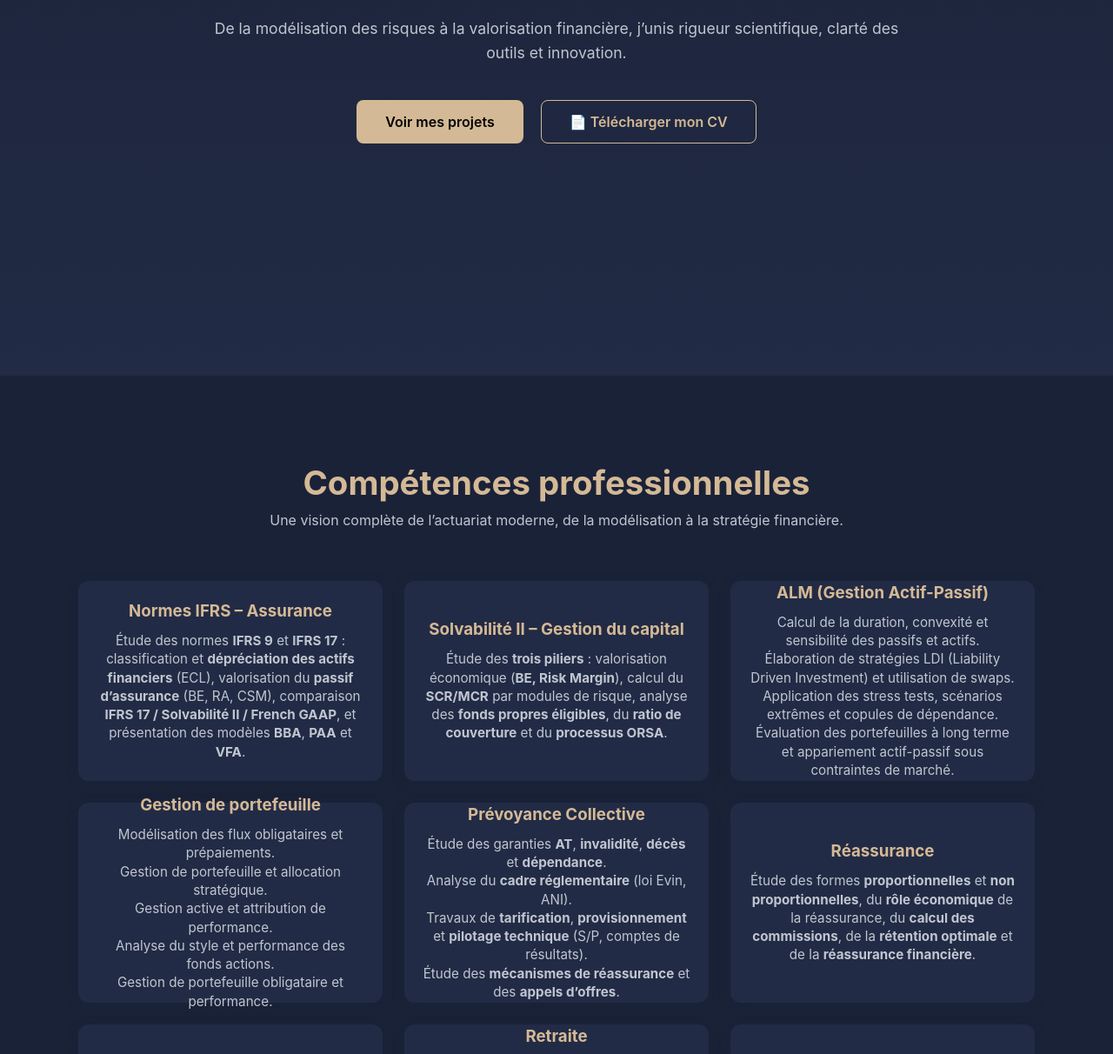
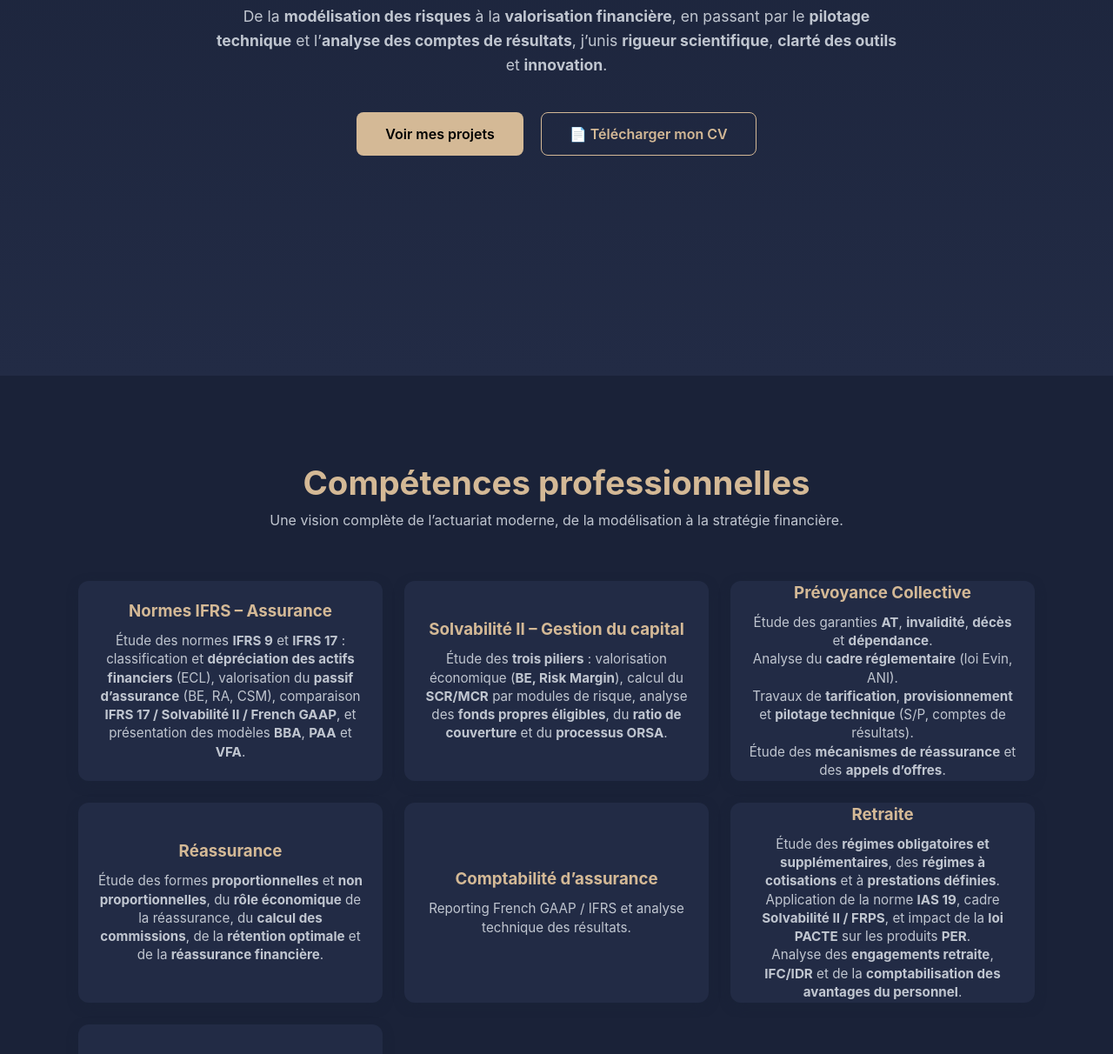
Before and after one commit to DAKPOGAN/portfolio-actuariel, a plain HTML site: page index.html in a window 1280 px wide. Shown: the part 368-1580 px from the top of the page at 87% size. Drawn offline with Linux system fonts and the light colour scheme.

Commit message:
Add files via upload

```diff
--- a/index.html
+++ b/index.html
@@ -67,12 +67,11 @@
     <h2>Actuaire IA  Diplômé de l'ISUP </h2>
 
     <p>
+        De la <strong>modélisation des risques</strong> à la <strong>valorisation financière</strong>,
+        en passant par le <strong>pilotage technique</strong> et l’<strong>analyse des comptes de résultats</strong>,
+        j’unis <strong>rigueur scientifique</strong>, <strong>clarté des outils</strong> et <strong>innovation</strong>.
+    </p>
 
-      De la modélisation des risques à la valorisation financière,
-
-      j’unis rigueur scientifique, clarté des outils et innovation.
-
-    </p>
 
 
 
@@ -131,28 +130,7 @@ et présentation des modèles <strong>BBA</strong>, <strong>PAA</strong> et <str
         </div>
 
 
-      <div class="expertise-card">
-        <h3>ALM (Gestion Actif-Passif)</h3>
-        <p>
-            Calcul de la duration, convexité et sensibilité des passifs et actifs.<br>
-            Élaboration de stratégies LDI (Liability Driven Investment) et utilisation de swaps.<br>
-            Application des stress tests, scénarios extrêmes et copules de dépendance.<br>
-            Évaluation des portefeuilles à long terme et appariement actif-passif sous contraintes de marché.
-            </p>
 
-        </div>
-      <div class="expertise-card">
-        <h3>Gestion de portefeuille</h3>
-        <p>
-
-             Modélisation des flux obligataires et prépaiements.<br>
-             Gestion de portefeuille et allocation stratégique.<br>
-             Gestion active et attribution de performance.<br>
-             Analyse du style et performance des fonds actions.<br>
-             Gestion de portefeuille obligataire et performance.
-            </p>
-
-      </div>
 
 
       <div class="expertise-card">
@@ -216,7 +194,7 @@ de la <strong>comptabilisation des avantages du personnel</strong>.
 
 <!-- ===== SECTION PROJETS ACTUARIAUX ===== -->
 <section id="projects" class="projects">
-    <h2>Cas pratiques professionnels étudiés</h2>
+    <h2>Exemples de cas pratiques professionnels étudiés</h2>
     <p class="projects-subtitle">
       Une sélection de modèles et d’outils Excel conçus pour l’analyse actuarielle, la tarification et la gestion du risque.
     </p>
```
Also changed, not shown: 1 other file.
